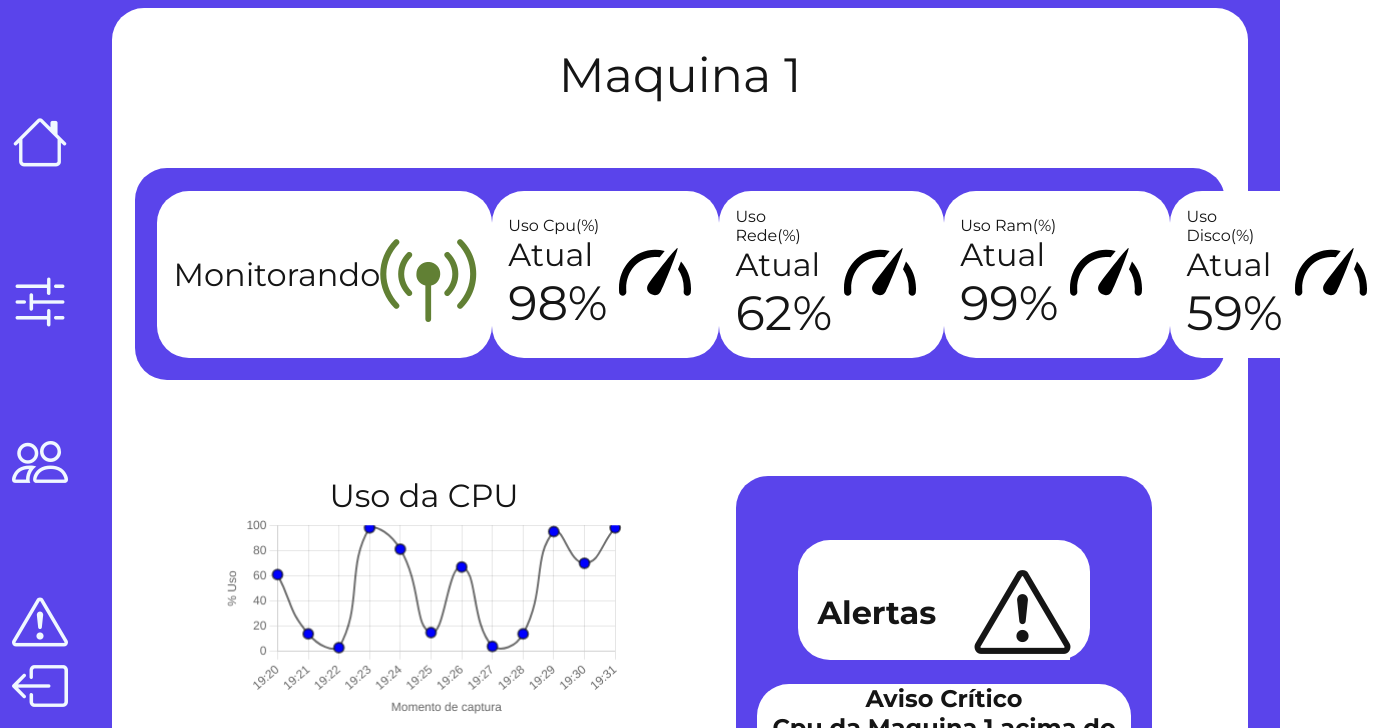
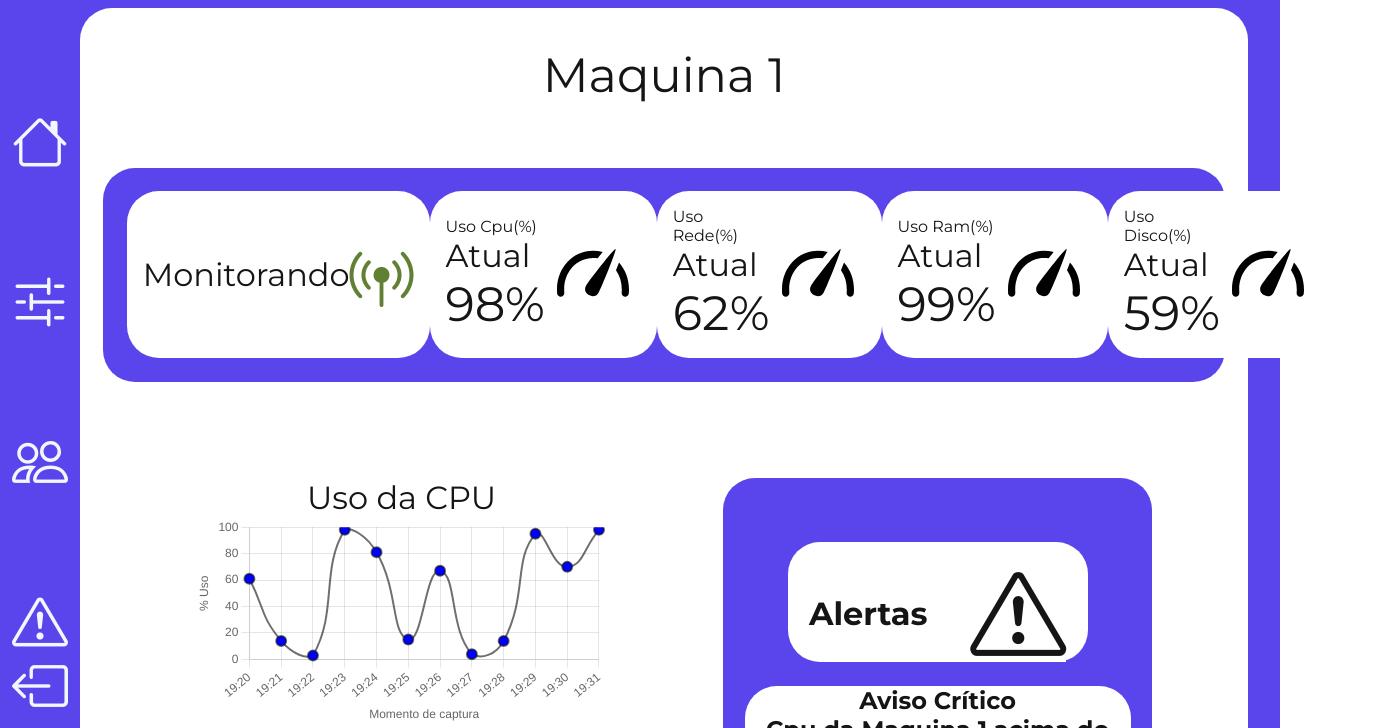
Before and after one commit to Adera-SPTech/adera-front, a website: page public/dashboard/dashboardMicro.html in a window 1280 px wide. Shown: the part 72-800 px from the top of the page, 1395 px wide, since content can reach past the window. Drawn offline with nearby package versions, Linux system fonts and the light colour scheme.

```diff
--- a/public/css/Indexdash.css
+++ b/public/css/Indexdash.css
@@ -163,7 +163,9 @@
 }
 .content{
     background-color: white;
-    margin: 2rem;
+    margin-top: 2rem;
+    margin-right: 2rem;
+    margin-bottom: 2rem;
     border-radius: 2rem;
 }
 .contentMacro{
@@ -171,7 +173,9 @@
     flex-direction: column;
     height: calc(fit-content + 4rem);
     background-color: white;
-    margin: 2rem;
+    margin-right: 2rem;
+    margin-bottom: 2rem;
+    margin-top: 2rem;
     border-radius: 2rem;
 }
 .kpis{
--- a/public/dashboard/dashboardMicro.html
+++ b/public/dashboard/dashboardMicro.html
@@ -68,7 +68,7 @@
               </span>
             </li>
             <li>
-              <i class="bi bi-broadcast-pin" style="color: rgb(97, 128, 52);"></i>
+              <i class="bi bi-broadcast-pin" style="color: rgb(97, 128, 52); font-size: 4rem;"></i>
             </li>
           </ul>
           <ul>
```
